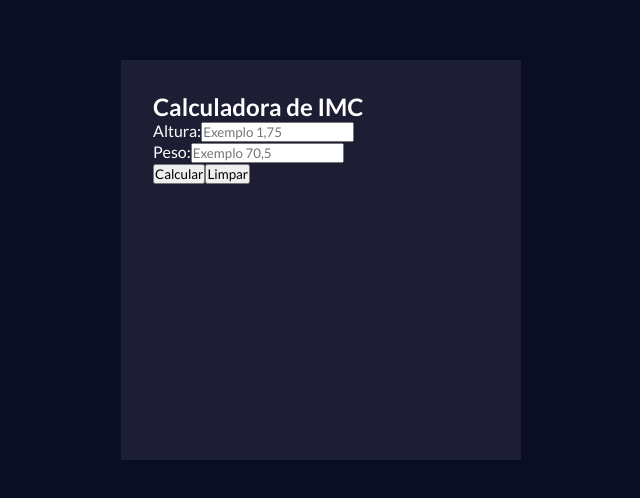
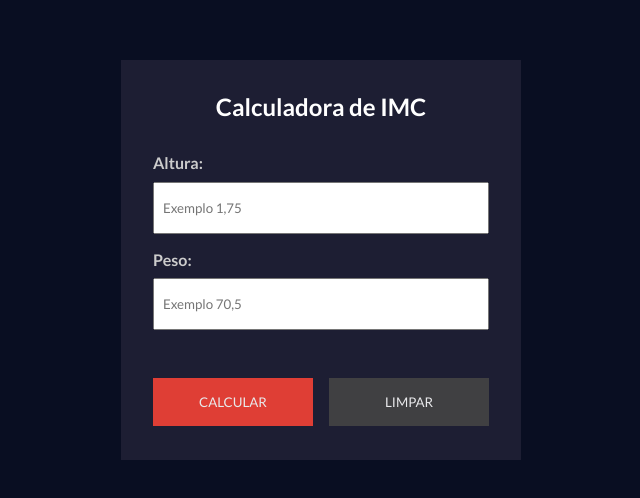
Before and after one commit to elissandroa/react-projects, a React (Vite) app in the folder imc_calc/: page / in a window 1280 px wide. Shown: the part 140-638 px from the top of the page, without its empty margins (319-959 px from the left). Built offline with nearby package versions, Linux system fonts and the light colour scheme.

Commit message:
CSS and Regular Expression Only number and comma

```diff
--- /dev/null
+++ b/imc_calc/src/components/Button.css
@@ -0,0 +1,18 @@
+button {
+    text-transform: uppercase;
+    padding: 1rem 1.5rem;
+    background-color: #f44236;
+    border: none;
+    color: #FFF;
+    cursor: pointer;
+    opacity: 0.9;
+    flex: 1;
+}
+
+button:hover {
+    opacity: 1;
+}
+
+#clear-btn {
+    background-color: #444;
+}
--- /dev/null
+++ b/imc_calc/src/components/Button.jsx
@@ -0,0 +1,7 @@
+import './Button.css'
+
+export const Button = ({clearForm, text, id}) => {
+  return (
+    <button onClick={clearForm} id={id}>{text}</button>
+  )
+}
--- a/imc_calc/src/components/ImcCalc.css
+++ b/imc_calc/src/components/ImcCalc.css
@@ -0,0 +1,35 @@
+#calc-container h2 {
+    text-align: center;
+    margin-bottom: 2rem;
+}
+
+
+.form-inputs {
+    display: flex;
+    flex-direction: column;
+    justify-content: space-between;
+}
+
+.form-control {
+    display: flex;
+    flex-direction: column;
+    flex: 1;
+    margin-bottom: 1rem;
+}
+
+.form-control label {
+    font-weight: bold;
+    margin-bottom: .6rem;
+    color: #ccc;
+}
+
+.form-control input {
+    padding: 1rem 0.5rem;
+}
+
+.action-controls {
+    display: flex;
+    justify-content: space-between;
+    gap: 1rem;
+    margin-top: 2rem;
+}
--- a/imc_calc/src/components/ImcCalc.jsx
+++ b/imc_calc/src/components/ImcCalc.jsx
@@ -1,23 +1,63 @@
+import { useState } from 'react'
+import { Button } from './Button'
 import './ImcCalc.css'
 
 export const ImcCalc = () => {
+    const [heigth, setHeigth] = useState("");
+    const [weight, setWeight] = useState("");
+
+    const clearForm = (e) => {
+        e.preventDefault();
+        setWeight("");
+        setHeigth("");
+    }
+
+    const validDigits = (text) => {
+        return text.replace(/[^0-9,]/g, "");
+    }
+
+    const handleHeigthChange = (e) => {
+        const updatedValues = validDigits(e.target.value);
+        setHeigth(updatedValues);
+
+    }
+
+    const handleWeightChange = (e) => {
+        const updatedValues = validDigits(e.target.value);
+        setWeight(updatedValues);
+
+    }
     return (
-        <div className="calc-container">
+        <div id="calc-container">
             <h2>Calculadora de IMC</h2>
             <form id="imc-form">
                 <div className="form-inputs">
                     <div className="form-control">
-                        <label htmlFor="height">Altura:</label>
-                        <input type="text" name='height' id='height' placeholder='Exemplo 1,75' />
+                        <label htmlFor="heigth">Altura:</label>
+                        <input
+                            type="text"
+                            name='height'
+                            id='heigth'
+                            placeholder='Exemplo 1,75'
+                            value={heigth}
+                            onChange={(e) => handleHeigthChange(e)}
+                        />
                     </div>
                     <div className="form-control">
                         <label htmlFor="weight">Peso:</label>
-                        <input type="text" name='weight' id='weight' placeholder='Exemplo 70,5' />
+                        <input
+                            type="text"
+                            name='weight'
+                            id='weight'
+                            placeholder='Exemplo 70,5'
+                            value={weight}
+                            onChange={(e) => handleWeightChange(e)}
+                        />
                     </div>
                 </div>
                 <div className="action-controls">
-                    <button>Calcular</button>
-                    <button>Limpar</button>
+                    <Button id='calc-btn' text='Calcular' />
+                    <Button clearForm={clearForm} id='clear-btn' text='Limpar' />
                 </div>
             </form>
         </div>
```
Also changed, not shown: imc_calc/src/data/data.js (added, +42 -0 lines).
